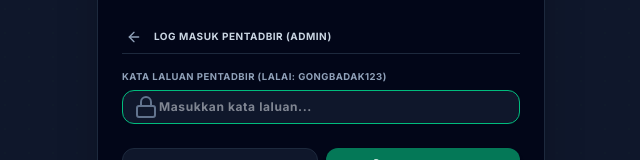
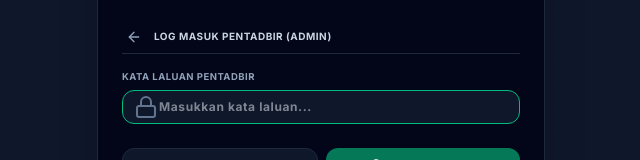
Before and after one commit to khairatkematiantpgb-hash/Khairat-V3, a React (Vite) app: page / in a window 1280 px wide. Both pictures are taken after a click on the button 640 px from the left and 444 px from the top of the page. Shown: the part 419-579 px from the top of the page, without its empty margins (319-959 px from the left). Built offline with nearby package versions, Linux system fonts and the light colour scheme; no server answers.

Commit message:
style: remove default passwords from login labels
Remove hardcoded default password hints from the login UI labels to improve security and prevent credential exposure.

```diff
--- a/src/App.tsx
+++ b/src/App.tsx
@@ -505,7 +505,7 @@ export default function App() {
               )}
 
               <div className="space-y-1.5 focus-within:text-emerald-400">
-                <label className="block text-[9.5px] font-bold text-slate-400 uppercase tracking-wider">Kata Laluan Pentadbir (Lalai: gongbadak123)</label>
+                <label className="block text-[9.5px] font-bold text-slate-400 uppercase tracking-wider">Kata Laluan Pentadbir</label>
                 <div className="relative">
                   <span className="absolute inset-y-0 left-0 flex items-center pl-3 text-slate-500">
                     <Lock className="h-3.8 w-3.8" />
@@ -566,7 +566,7 @@ export default function App() {
               )}
 
               <div className="space-y-1.5 focus-within:text-amber-400">
-                <label className="block text-[9.5px] font-bold text-slate-400 uppercase tracking-wider">Kata Laluan AJK (Lalai: khairat123)</label>
+                <label className="block text-[9.5px] font-bold text-slate-400 uppercase tracking-wider">Kata Laluan AJK</label>
                 <div className="relative">
                   <span className="absolute inset-y-0 left-0 flex items-center pl-3 text-slate-500">
                     <Lock className="h-3.8 w-3.8" />
```
